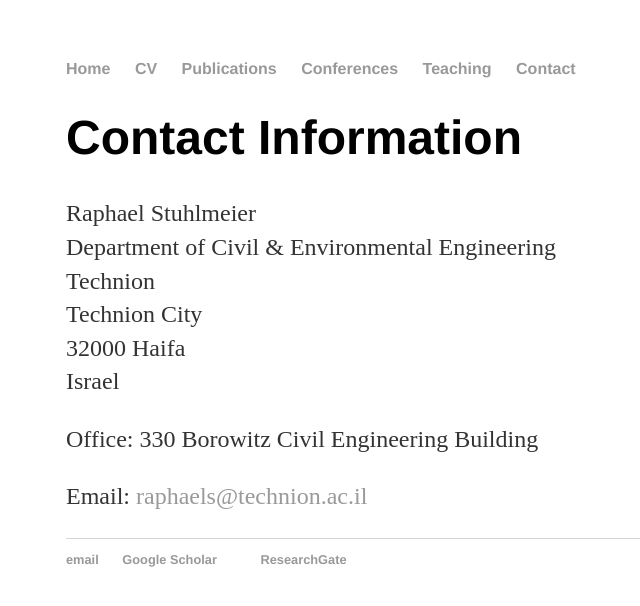
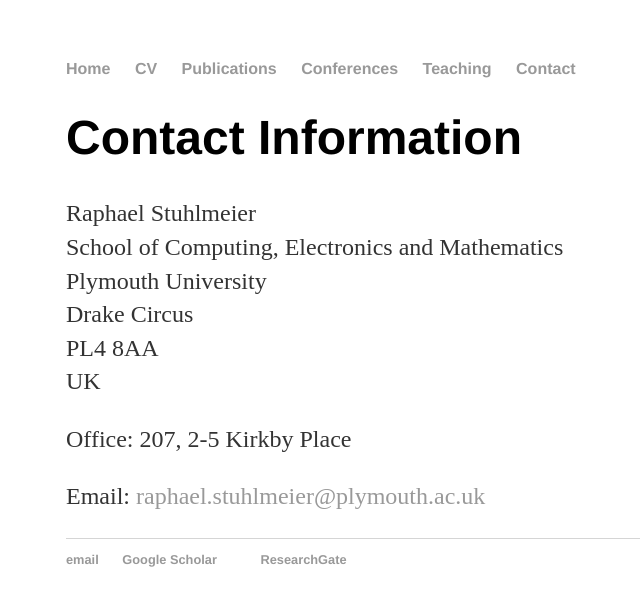
Before and after one commit to rstuhlmeier/rstuhlmeier.github.io, a Jekyll site: the page built from contact/index.html, in a window 1280 px wide. Shown: the top 606 px of the page, without its empty margins (126-766 px from the left). Built offline with Jekyll 4.4.1, drawn with Linux system fonts in a browser that asks for light colours.

Commit message:
Update Contact Page
New Plymouth Contact Info

```diff
--- a/contact/index.html
+++ b/contact/index.html
@@ -6,12 +6,12 @@
 <h1>Contact Information</h1>
 <p>
             Raphael Stuhlmeier<br>
-            Department of Civil & Environmental Engineering <br>
-            Technion <br>
-            Technion City <br>
-            32000 Haifa <br>
-            Israel <br>
+            School of Computing, Electronics and Mathematics <br>
+            Plymouth University <br>
+            Drake Circus <br>
+            PL4 8AA <br>
+            UK <br>
 </p>
 
-            <p>Office: 330 Borowitz Civil Engineering Building</p>
-              <p>Email:  <a href="mailto:raphaels@technion.ac.il">raphaels@technion.ac.il</a></p>
+            <p>Office: 207, 2-5 Kirkby Place</p>
+              <p>Email:  <a href="mailto:raphael.stuhlmeier@plymouth.ac.uk">raphael.stuhlmeier@plymouth.ac.uk</a></p>
```
